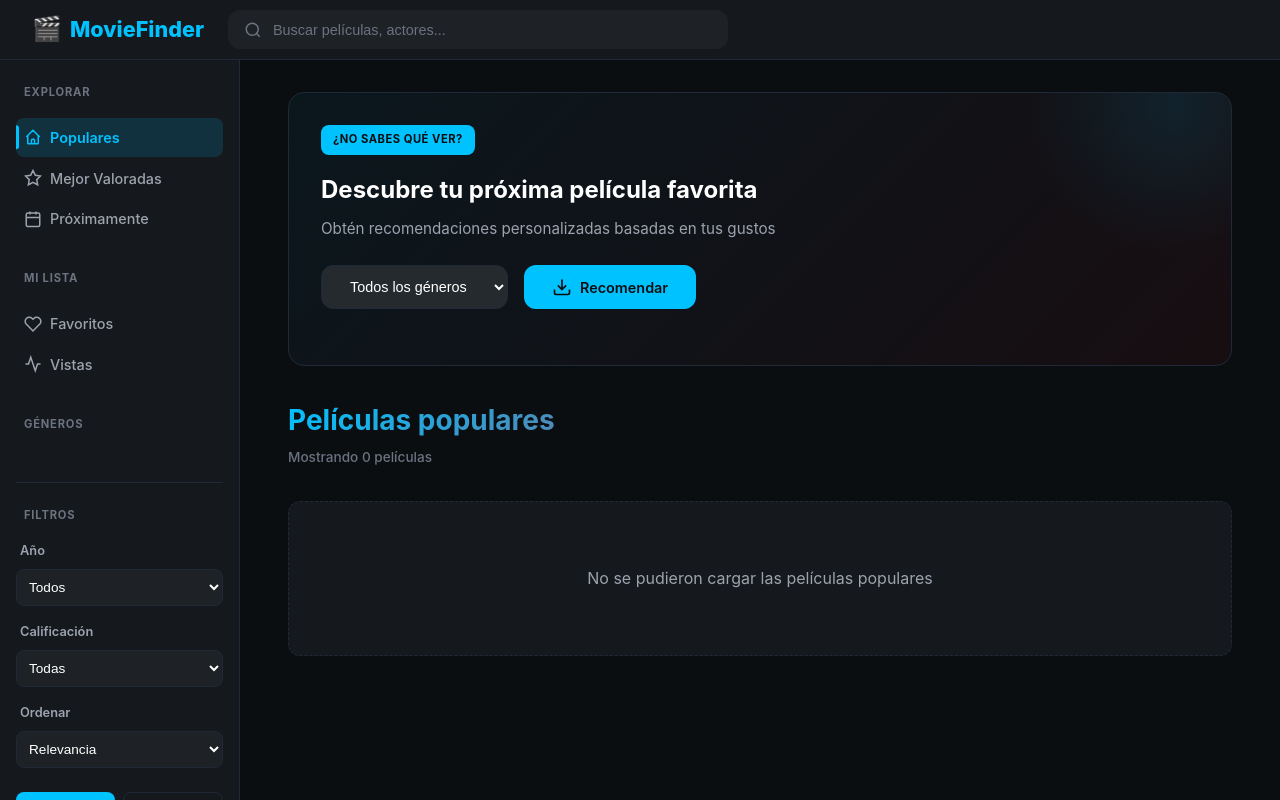
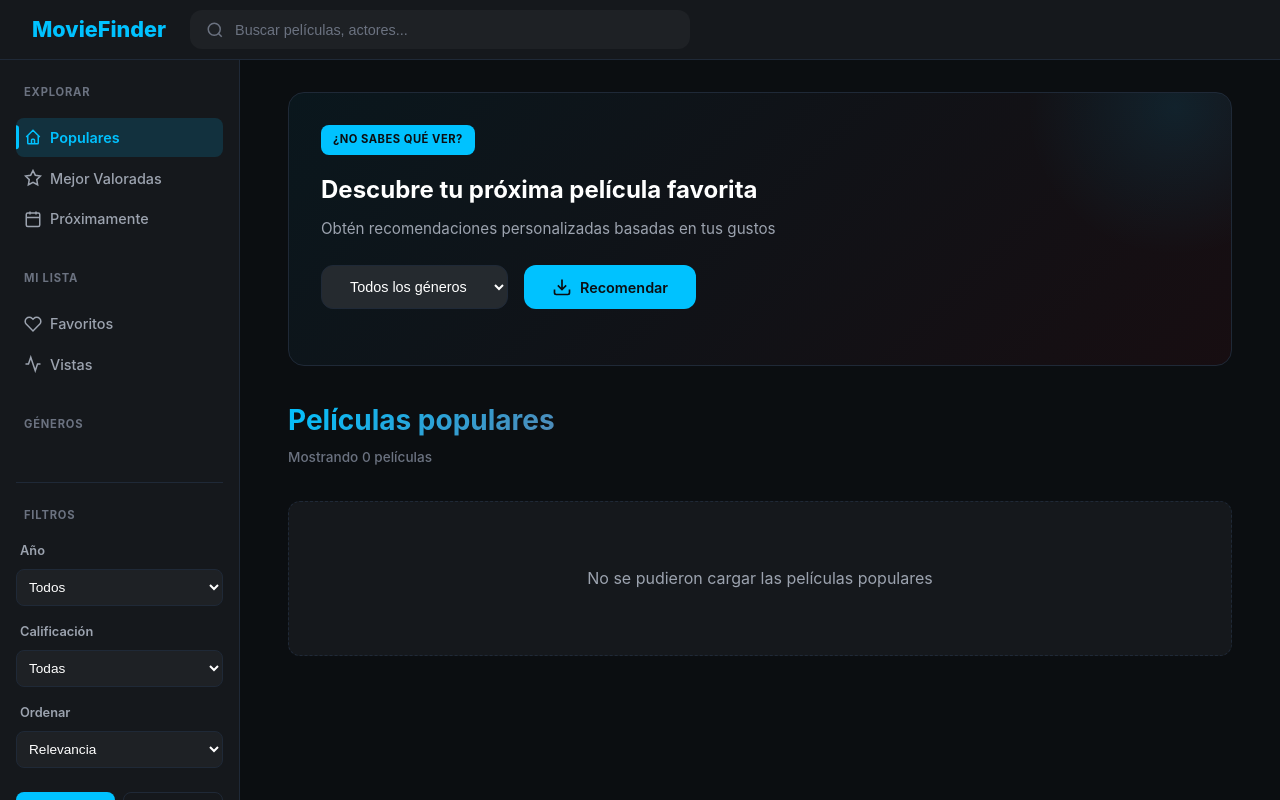
Before and after one commit to ColoradoDevv/Movie-Finder, a plain HTML site: page index.html in a window 1280 px wide. Drawn offline with Linux system fonts and the light colour scheme; no server answers.

Commit message:
Simplify site title and logo in index.html

```diff
--- a/index.html
+++ b/index.html
@@ -4,7 +4,7 @@
     <meta charset="UTF-8">
     <meta name="viewport" content="width=device-width, initial-scale=1.0">
     <meta name="description" content="MovieFinder - Explora películas populares, busca por género y descubre tu próxima película favorita">
-    <title>MovieFinder - Explora el Universo del Cine</title>
+    <title>MovieFinder</title>
     <link rel="stylesheet" href="styles.css">
 </head>
 <body>
@@ -20,7 +20,6 @@
                     </svg>
                 </button>
                 <h1 id="home-button" class="logo">
-                    <span class="logo-icon">🎬</span>
                     MovieFinder
                 </h1>
             </div>
```
